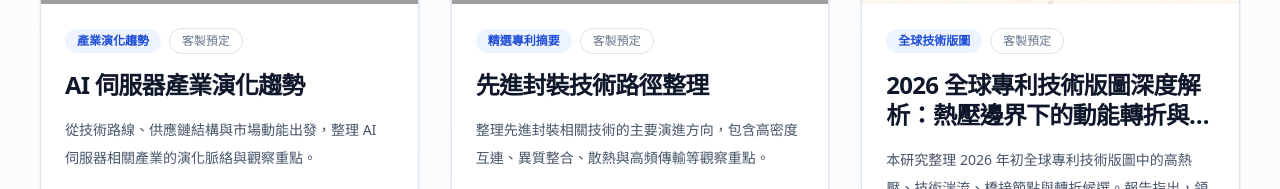
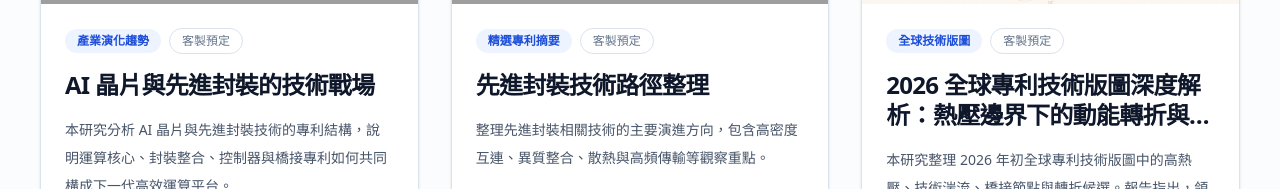
Before and after one commit to jzhangsys/aipatentinsight, a Next.js app: page /reports in a window 1280 px wide. Shown: the part 763-952 px from the top of the page. Built offline with nearby package versions, Linux system fonts and the light colour scheme; grey boxes are pictures that could not be loaded.

Commit message:
Publish AI chip and advanced packaging report

```diff
--- a/content/reports/reports.ts
+++ b/content/reports/reports.ts
@@ -20,43 +20,73 @@ export type ReportItem = {
 };
 
 export const reports: ReportItem[] = [
-  {
+    {
     slug: "ai-server-industry-evolution",
-    title: "AI 伺服器產業演化趨勢",
+    title: "AI 晶片與先進封裝的技術戰場",
     summary:
-      "從技術路線、供應鏈結構與市場動能出發，整理 AI 伺服器相關產業的演化脈絡與觀察重點。",
+      "本研究分析 AI 晶片與先進封裝技術的專利結構，說明運算核心、封裝整合、控制器與橋接專利如何共同構成下一代高效運算平台。",
     category: "產業演化趨勢",
     status: "custom-only",
     coverImage: "/images/reports/ai-server-cover.jpg",
-    publishedAt: "2026-03-09",
+    publishedAt: "2026-03-10",
+    aiSummary: [
+      "AI 晶片競爭不只在算力，而在系統整合能力。",
+      "先進封裝與控制器專利正在成為 AI 系統效能釋放的核心。",
+      "矽品精密、三星電子、慧榮科技與集創北方等公司在不同技術節點中佔據關鍵位置。"
+    ],
     sections: [
       {
-        heading: "報告摘要",
+        heading: "AI 摘要",
         paragraphs: [
-          "AI 伺服器產業的核心驅動力來自高算力需求、資料中心擴張與模型推論規模化。這使得 GPU、HBM、先進封裝與高速互連成為觀察產業演化的重要節點。",
-          "本報告以產業演化角度切入，整理 AI 伺服器相關供應鏈、技術路線與潛在競爭格局，作為後續投資研究與技術判讀的基礎。",
-        ],
-        image: "/images/reports/ai-server-cover.jpg",
-        imageAlt: "AI 伺服器產業演化趨勢封面示意圖",
+          "2026 年 AI 晶片產業的競爭，已經不只是誰的運算速度更快，而是誰能同時控制晶片架構、封裝整合、散熱效率與系統互連。",
+          "從專利資料來看，AI 晶片與先進封裝正在形成一個新的複合技術戰場。",
+          "晶片本身決定運算能力，而封裝與控制器技術則決定能否把效能真正釋放到系統層。"
+        ]
       },
       {
-        heading: "觀察重點",
+        heading: "為什麼 AI 晶片與先進封裝必須一起看",
         paragraphs: [
-          "第一，算力需求成長正在改變伺服器架構，並推升高頻寬記憶體、先進封裝與散熱技術的重要性。",
-          "第二，供應鏈競爭不再只集中在晶片設計本身，而是延伸到封裝、材料、光互連與系統整合能力。",
-          "第三，隨著企業導入 AI 應用場景增加，未來市場將更重視成本效率、推論部署與資料中心可擴充性。",
-        ],
+          "在高效運算時代，晶片效能能否轉化為實際競爭力，取決於晶片架構、封裝散熱、模組整合與資料互連四個因素。",
+          "AI 晶片其實是一個系統工程問題，而不是單一零件問題。",
+          "因此從專利網路來看，真正重要的不只是運算專利，而是那些位於封裝、散熱與控制器交界處的節點。"
+        ]
       },
       {
-        heading: "後續延伸方向",
+        heading: "技術戰場一：先進封裝",
         paragraphs: [
-          "此類報告未來可進一步結合專利摘要、公司技術定位與 API 資料服務，形成更完整的研究型產品架構。",
-          "目前深度解析報告僅接受客製預定，後續可延伸為標準化圖文研究報告頁。",
-        ],
+          "先進封裝已經從傳統保護層轉變為效能釋放平台。",
+          "矽品精密的 TWI793024B 展示了整合多組天線與散熱體的封裝結構，代表高效運算系統中的重要工程節點。",
+          "這類封裝專利的價值在於，它直接影響晶片性能是否能在系統層被穩定釋放。"
+        ]
+      },
+      {
+        heading: "技術戰場二：橋接型專利",
+        paragraphs: [
+          "橋接專利能連接不同技術團塊，例如封裝、散熱與製造流程。",
+          "集創北方的 TWI793033B 就是一個典型案例，它在技術網路中扮演供應鏈整合節點。",
+          "掌握這類專利的企業，往往能影響整條技術走廊的設計方式。"
+        ]
+      },
+      {
+        heading: "技術戰場三：控制器與資料流",
+        paragraphs: [
+          "AI 系統的效能除了運算核心，也高度依賴控制器與資料調度能力。",
+          "三星電子的 TWI797022B 與慧榮科技的 TWI799317B，代表運算與儲存整合的重要技術方向。",
+          "未來的競爭將不只是晶片效能，而是整個系統的資料流控制能力。"
+        ]
+      },
+      {
+        heading: "結論",
+        paragraphs: [
+          "AI 晶片決定運算能力，先進封裝決定效能能否落地，而橋接專利則決定供應鏈控制能力。",
+          "從專利資料來看，下一代 AI 硬體平台的競爭，將取決於企業是否能同時掌握這三個層級。",
+          "系統整合能力，正在取代單點算力，成為產業競爭的真正核心。"
+        ]
       }
-    ],
+    ]
   },
-  {
+
+{
     slug: "advanced-packaging-technology-path",
     title: "先進封裝技術路徑整理",
     summary:
```
